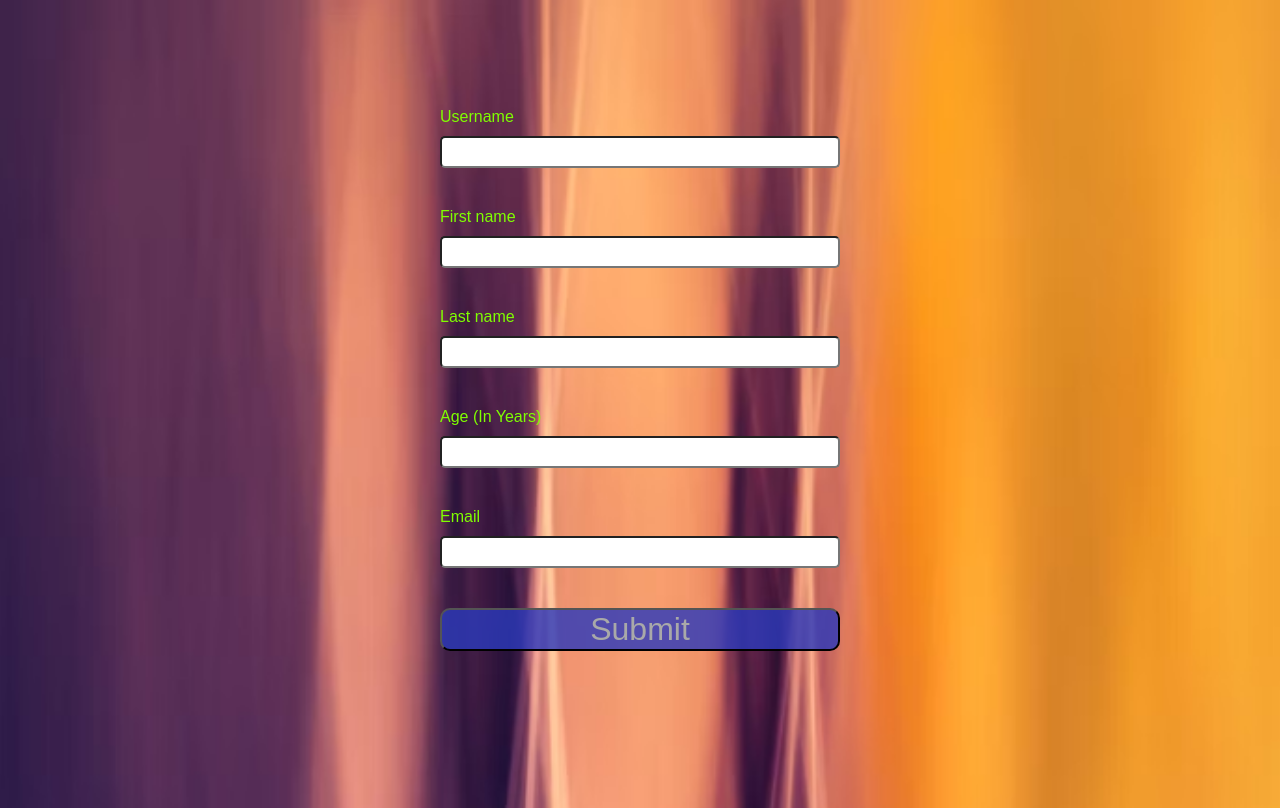
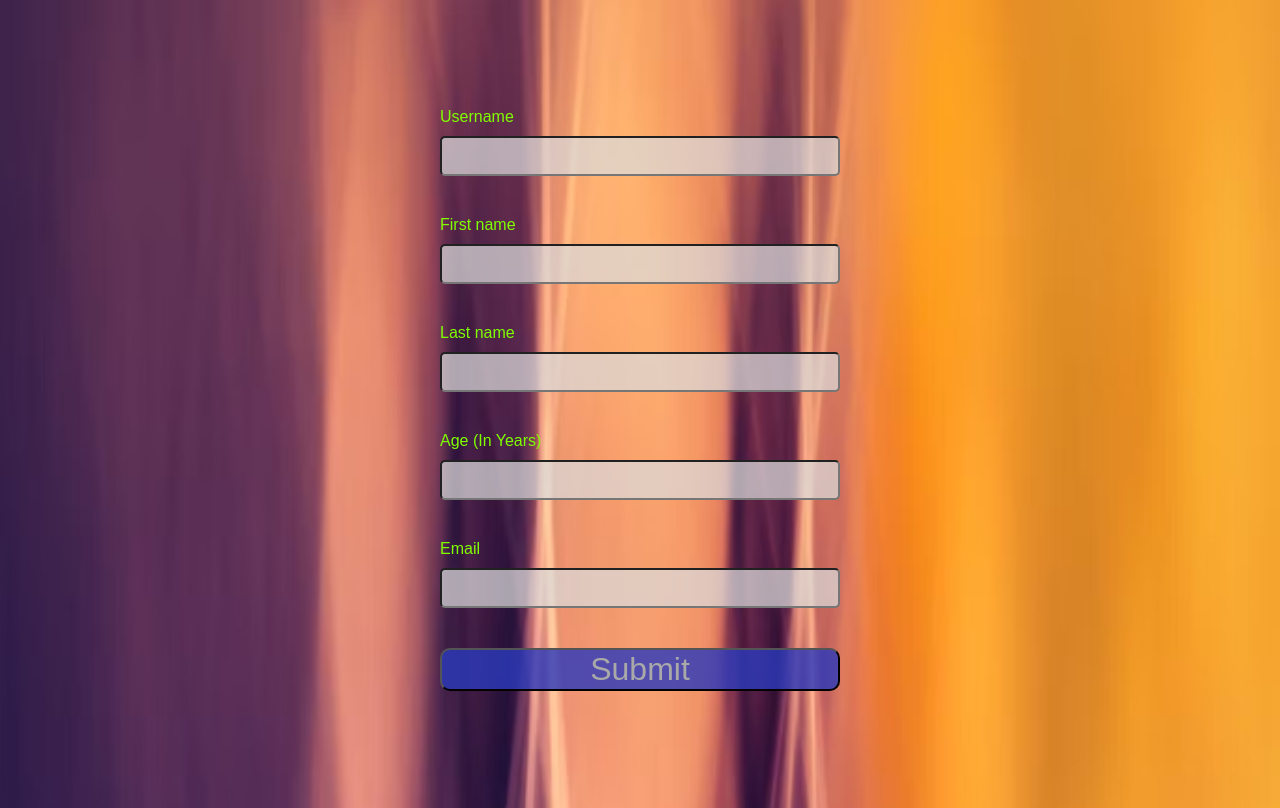
Before and after one commit to Mr-Smyth/react-user-store, a React (Create React App) app: page / in a window 1280 px wide. Built offline with nearby package versions, Linux system fonts and the light colour scheme.

Commit message:
Updated AddUser.css with input styling

```diff
--- a/src/components/Users/AddUser.css
+++ b/src/components/Users/AddUser.css
@@ -17,6 +17,8 @@ form input {
     margin-bottom: 40px;
     font-size: 1.4rem;
     border-radius: 5px;
+    background-color: rgba(220, 220, 220, 0.726);
+    padding: 5px;
 }
 
 form label {
```
